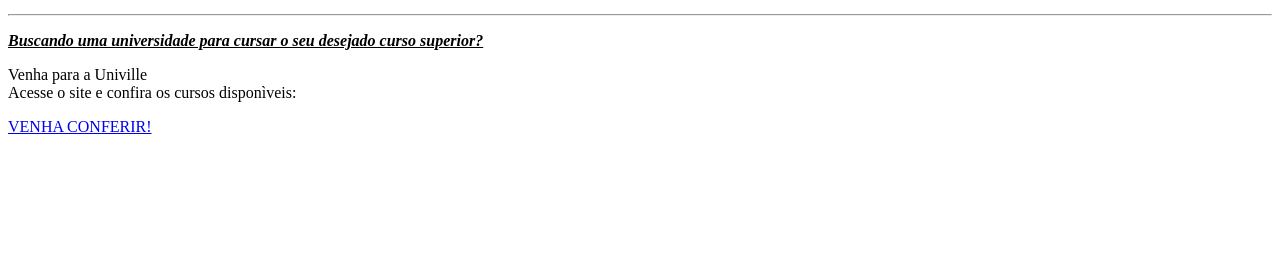
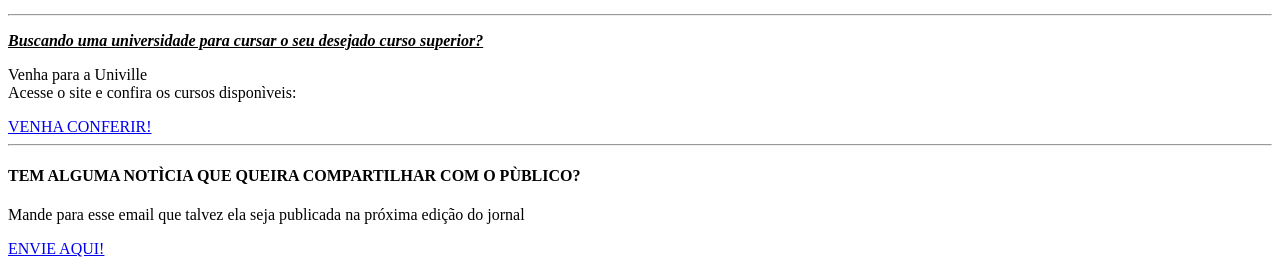
Before and after one commit to AntoniusGuh/AntoniusGuh.github.io, a plain HTML site: page Trabalho01/index.html in a window 1280 px wide. Shown: the part 1619-1885 px from the top of the page. Before the commit the page ends 1763 px from the top, so only its background shows below. Drawn offline with Linux system fonts and the light colour scheme.

Commit message:
Update index.html

```diff
--- a/Trabalho01/index.html
+++ b/Trabalho01/index.html
@@ -112,5 +112,11 @@
 		<a href=https://universo.univille.br/cursos-de-graduacao/target=“_blank”>
 			VENHA CONFERIR!
 		</a>
+		<hr>
+		<h4>TEM ALGUMA NOTÌCIA QUE QUEIRA COMPARTILHAR COM O PÙBLICO?</h4>
+		<p>Mande para esse email que talvez ela seja publicada na próxima edição do jornal</p>
+		<a href=“gustavo.antonius@univille.br”>
+			ENVIE AQUI!
+		</a>
 		</body>
 </html>
```
